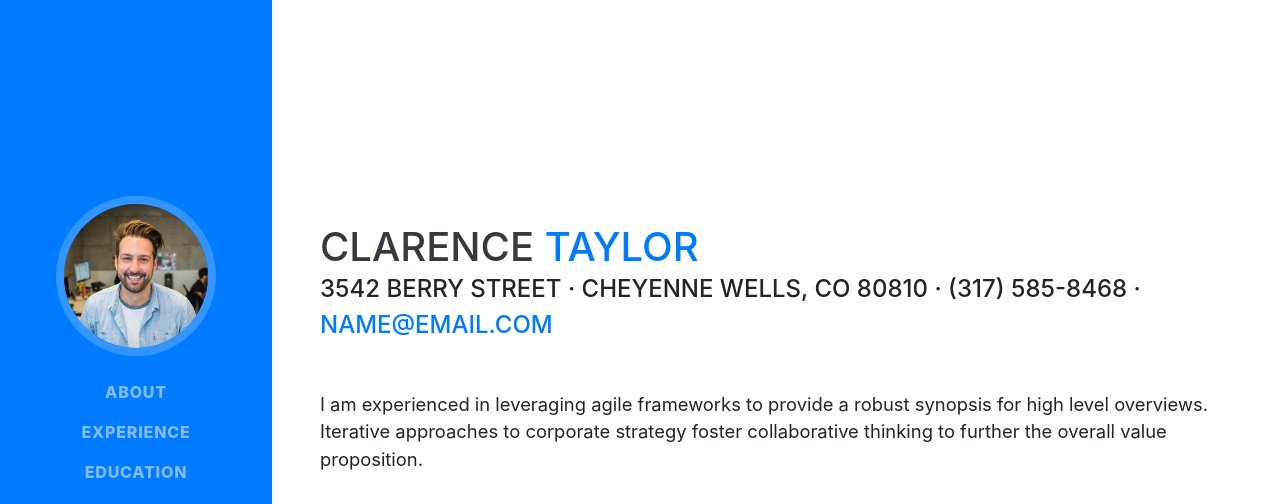
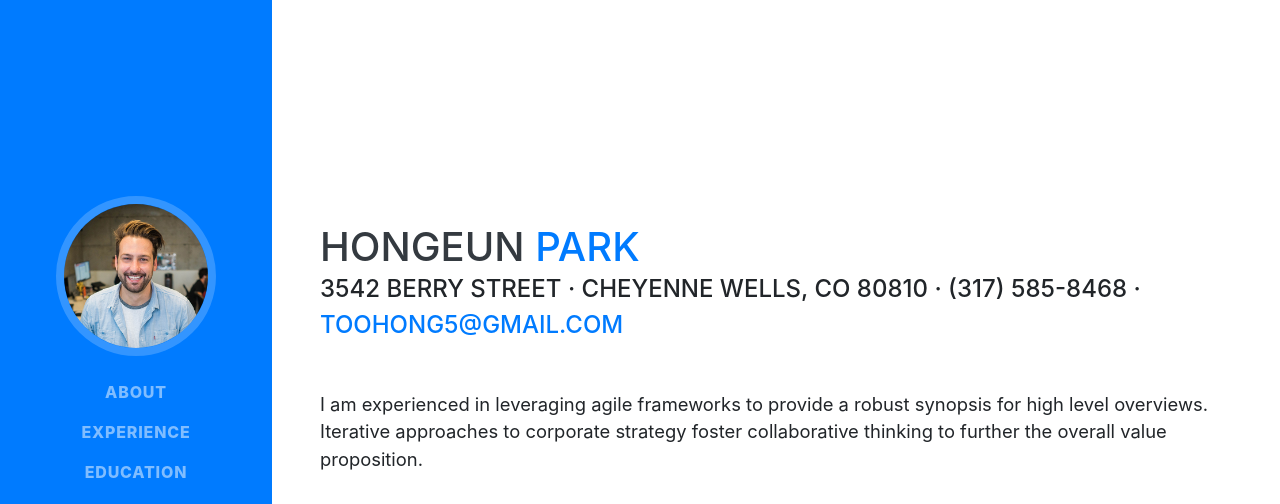
Before and after one commit to toohong5/toohong5.github.io, a website with bundled scripts: page index.html in a window 1280 px wide. Shown: the top 504 px of the page. Built offline with nearby package versions, Linux system fonts and the light colour scheme; a web font is replaced by a local one.

Commit message:
second commit

```diff
--- a/index.html
+++ b/index.html
@@ -27,7 +27,7 @@
 
   <nav class="navbar navbar-expand-lg navbar-dark bg-primary fixed-top" id="sideNav">
     <a class="navbar-brand js-scroll-trigger" href="#page-top">
-      <span class="d-block d-lg-none">Clarence Taylor</span>
+      <span class="d-block d-lg-none">Hongeun Park</span>
       <span class="d-none d-lg-block">
         <img class="img-fluid img-profile rounded-circle mx-auto mb-2" src="img/profile.jpg" alt="">
       </span>
@@ -63,11 +63,11 @@
 
     <section class="resume-section p-3 p-lg-5 d-flex align-items-center" id="about">
       <div class="w-100">
-        <h1 class="mb-0">Clarence
-          <span class="text-primary">Taylor</span>
+        <h1 class="mb-0">Hongeun
+          <span class="text-primary">Park</span>
         </h1>
         <div class="subheading mb-5">3542 Berry Street · Cheyenne Wells, CO 80810 · (317) 585-8468 ·
-          <a href="mailto:name@email.com">name@email.com</a>
+          <a href="mailto:name@email.com">toohong5@gmail.com</a>
         </div>
         <p class="lead mb-5">I am experienced in leveraging agile frameworks to provide a robust synopsis for high level overviews. Iterative approaches to corporate strategy foster collaborative thinking to further the overall value proposition.</p>
         <div class="social-icons">
```
